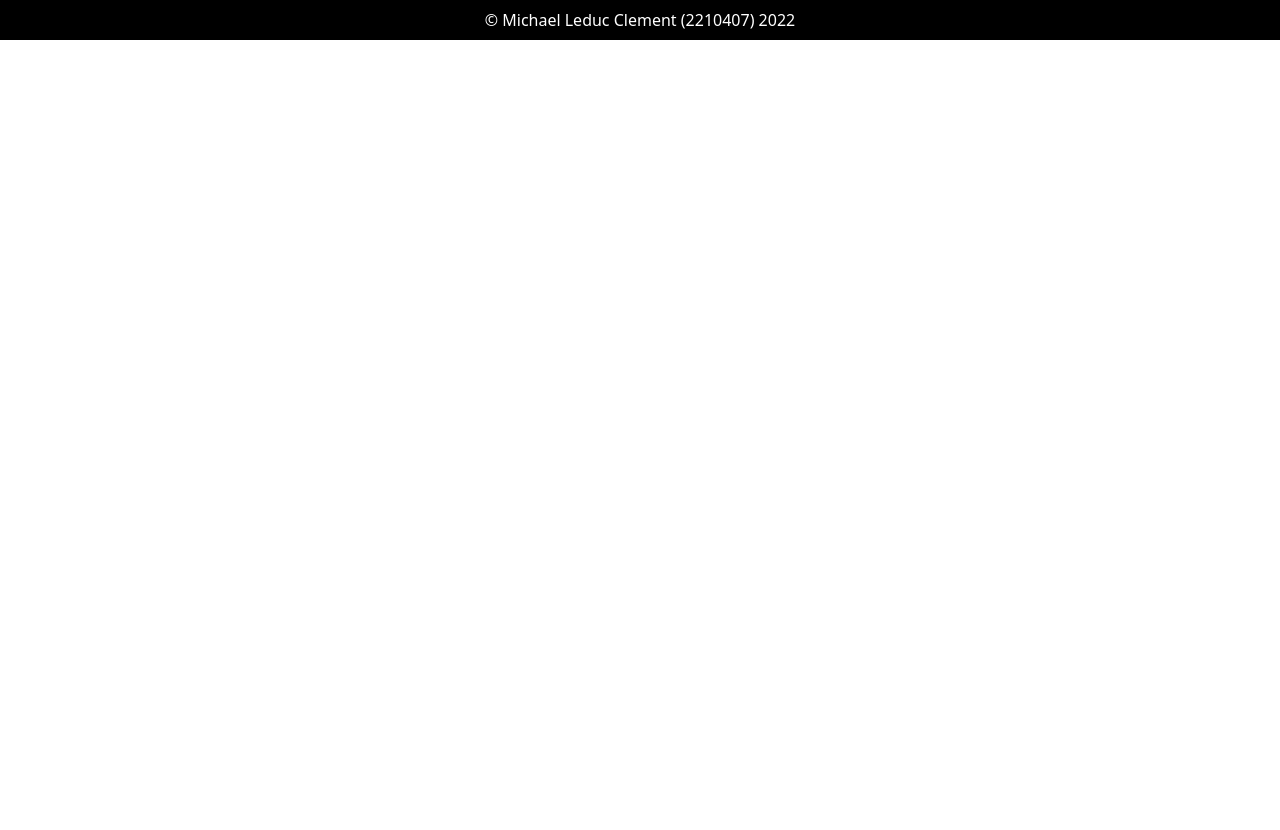
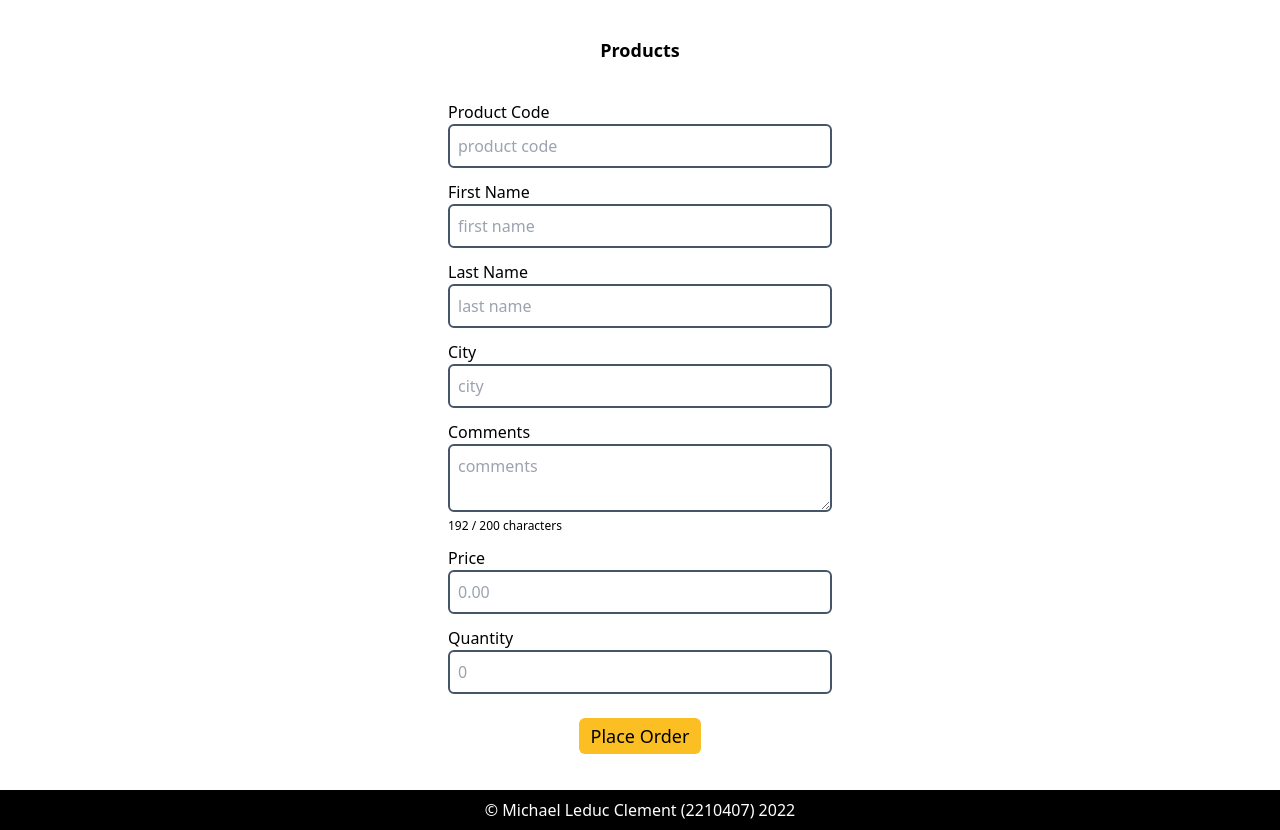
Before and after one commit to mleducclement/Spark, a PHP site: page /products.php in a window 1280 px wide. Shown: the part 60-890 px from the top of the page. Before the commit the page ends 100 px from the top, so only its background shows below. Run offline with PHP 8.4, Linux system fonts and the light colour scheme; some libraries are stand-ins or nearby versions.

Commit message:
#Michael Leduc Clement 2210407 10-23-2022 Add form to products page and add classes for regular/premium ads

```diff
--- a/assets/js/scripts.js
+++ b/assets/js/scripts.js
@@ -2,3 +2,7 @@
 //
 // #DEV                            DATE         MESSAGE
 // #Michael Leduc Clement 2210407  10-21-2022   Initial Project Setup
+
+let homeLink = document.querySelector("#home-link")
+let productsLink = document.querySelector("#products-link")
+let ordersLink = document.querySelector("#orders-link")
--- a/public/orders.php
+++ b/public/orders.php
@@ -2,6 +2,7 @@
 #Revision History
 #
 #DEV                            DATE         MESSAGE
+#Michael Leduc Clement 2210407  10-23-2022   Add orders and product figure on index page
 
 require "../src/utilities.php";
 require "../templates/head.php";
--- a/public/products.php
+++ b/public/products.php
@@ -2,6 +2,8 @@
 #Revision History
 #
 #DEV                            DATE         MESSAGE
+#Michael Leduc Clement 2210407  10-23-2022   Add orders and product figure on index page
+#Michael Leduc Clement 2210407  10-23-2022   Add form to products page and add classes for regular/premium ads
 
 require "../src/utilities.php";
 require "../templates/head.php";
@@ -11,6 +13,43 @@ require "../templates/head.php";
 
 <?php require "../templates/header.php" ?>
 
+<section id="products" class="max-w-6xl mx-auto p-6">
+    <h2 class="text-lg text-center font-bold p-3">Products</h2>
+    <form class="max-w-2xl mx-auto p-3" action="">
+        <div class="max-w-sm form-control my-3 mx-auto">
+            <label class="block" for="product-code">Product Code</label>
+            <input id="product-code" class="p-2 w-96 rounded-md border-2 border-slate-600 focus:outline-none focus:border-sky-500" name="product-code" type="text" placeholder="product code"/>
+        </div>
+        <div class="max-w-sm form-control my-3 mx-auto">
+            <label class="block" for="first-name">First Name</label>
+            <input id="first-name" class="p-2 w-96 rounded-md border-2 border-slate-600 focus:outline-none focus:border-sky-500" name="first-name" type="text" placeholder="first name"/>
+        </div>
+        <div class="max-w-sm form-control my-3 mx-auto">
+            <label class="block" for="last-name">Last Name</label>
+            <input id="last-name" class="p-2 w-96 rounded-md border-2 border-slate-600 focus:outline-none focus:border-sky-500" name="last-name" type="text" placeholder="last name"/>
+        </div>
+        <div class="max-w-sm form-control my-3 mx-auto">
+            <label class="block" for="city">City</label>
+            <input id="city" class="p-2 w-96 rounded-md border-2 border-slate-600 focus:outline-none focus:border-sky-500" name="city" type="text" placeholder="city"/>
+        </div>
+        <div class="max-w-sm form-control my-3 mx-auto">
+            <label class="block" for="comments">Comments</label>
+            <textarea id="comments" class="p-2 w-96 rounded-md border-2 border-slate-600 focus:outline-none focus:border-sky-500" name="comments" rows="2" placeholder="comments" maxlength="200"></textarea>
+            <p class="text-xs" id="form-textarea-counter">192 / 200 characters</p>
+        </div>
+        <div class="max-w-sm form-control my-3 mx-auto">
+            <label class="block" for="price">Price</label>
+            <input id="price" class="p-2 w-96 rounded-md border-2 border-slate-600 focus:outline-none focus:border-sky-500" name="price" type="text" placeholder="0.00"/>
+        </div>
+        <div class="max-w-sm form-control my-3 mx-auto">
+            <label class="block" for="quantity">Quantity</label>
+            <input id="quantity" class="p-2 w-96 rounded-md border-2 border-slate-600 focus:outline-none focus:border-sky-500" name="quantity" type="text" placeholder="0"/>
+        </div>
+        <button class="text-lg mx-auto rounded-md px-3 py-1 mt-6 bg-amber-400 block hover:bg-amber-500" type="submit">Place Order</button>
+    </form>
+</section>
+
+
 <div class="bg-black">
     <?php require("../templates/footer.php") ?>
 </div>
--- a/public/styles.css
+++ b/public/styles.css
@@ -2,9 +2,19 @@
 
 #DEV                            DATE         MESSAGE
 #Michael Leduc Clement 2210407  10-21-2022   Initial Project Setup
+#Michael Leduc Clement 2210407  10-23-2022   Add form to products page and add classes for regular/premium ads
 */
 
-.premium {
+.regular-img {
+    width: 200px;
+    height: 200px;
+}
+
+.premium-img {
     width: 400px;
     height: 400px;
 }
+
+.border-green {
+    border: 6px solid greenyellow;
+}
--- a/src/utilities.php
+++ b/src/utilities.php
@@ -3,6 +3,9 @@
 #
 #DEV                            DATE         MESSAGE
 #Michael Leduc Clement 2210407  10-21-2022   Initial Project Setup
+#Michael Leduc Clement 2210407  10-21-2022   Add Footer/Nav/About sections
+#Michael Leduc Clement 2210407  10-23-2022   Add orders and product figure on index page
+
 
 // Generate the required info to insert into the footer of the app
 function show_footer(): void
@@ -15,13 +18,13 @@ function show_footer(): void
 }
 
 // Generate a random number and use it to display a random image
-function get_random_image_url(): void
+function get_random_int(): int
 {
     $random_number = rand(1, 5);
-    $images_location = "../assets/images/";
-    echo "{$images_location}shirt$random_number.jpg";
+    return $random_number;
 }
 
+// Get the current page we are to display correct title
 function get_page_title(): string
 {
     $page_title = "";
--- a/templates/footer.php
+++ b/templates/footer.php
@@ -3,6 +3,7 @@
 #
 #DEV                            DATE         MESSAGE
 #Michael Leduc Clement 2210407  10-21-2022   Initial Project Setup
+#Michael Leduc Clement 2210407  10-21-2022   Add Footer/Nav/About sections
 
 $javascriptLocation = "../assets/js/scripts.js";
 ?>
--- a/templates/header.php
+++ b/templates/header.php
@@ -3,6 +3,7 @@
 #
 #DEV                            DATE         MESSAGE
 #Michael Leduc Clement 2210407  10-21-2022   Initial Project Setup
+#Michael Leduc Clement 2210407  10-21-2022   Add Footer/Nav/About sections
 ?>
 
 <section id="main-nav" class="bg-amber-400">
@@ -13,13 +14,13 @@
             </div>
             <div class="flex items-center ml-auto">
                 <div class="text-md flex-grow">
-                    <a href="../public/index.php" class="inline-block mr-4 hover:text-white hover:underline">
+                    <a id="home-link" href="../public/index.php" class="inline-block mr-4 hover:text-white hover:underline">
                         Home
                     </a>
-                    <a href="../public/products.php" class="inline-block mr-4 hover:text-white hover:underline">
+                    <a id="products-link" href="../public/products.php" class="inline-block mr-4 hover:text-white hover:underline">
                         Products
                     </a>
-                    <a href="../public/orders.php" class="inline-block mr-4 hover:text-white hover:underline">
+                    <a id="orders-link" href="../public/orders.php" class="inline-block mr-4 hover:text-white hover:underline">
                         Orders
                     </a>
                 </div>
```
Also changed, not shown: public/index.php (+6 -3 lines), assets/images/shirt1.jpg (added), assets/images/shirt2.jpg (added), assets/images/shirt3.jpg (added), assets/images/shirt4.jpg (added), assets/images/shirt5.jpg (added).
